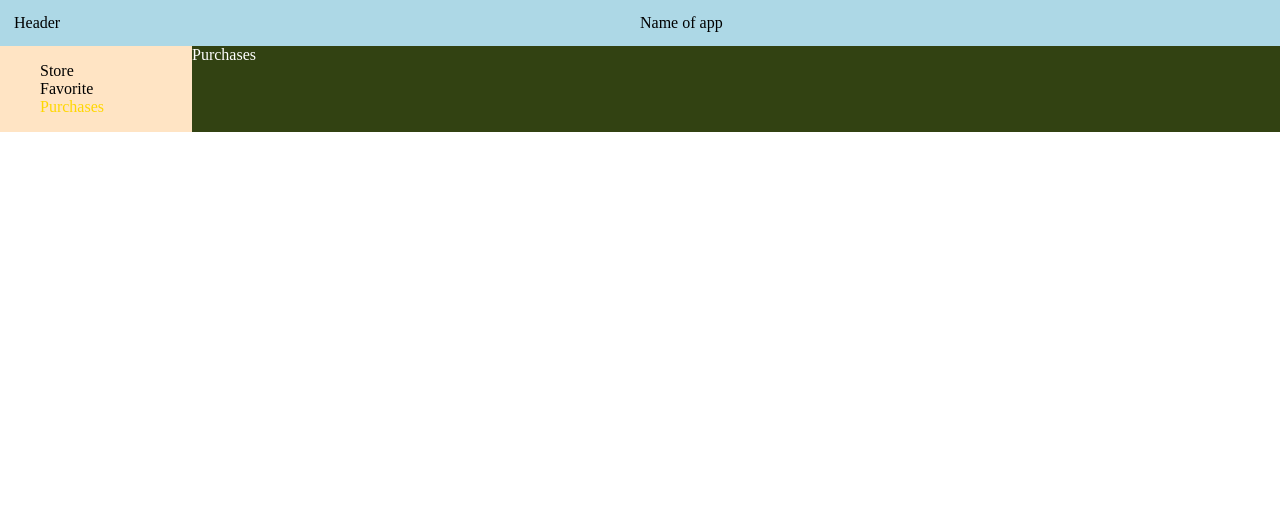
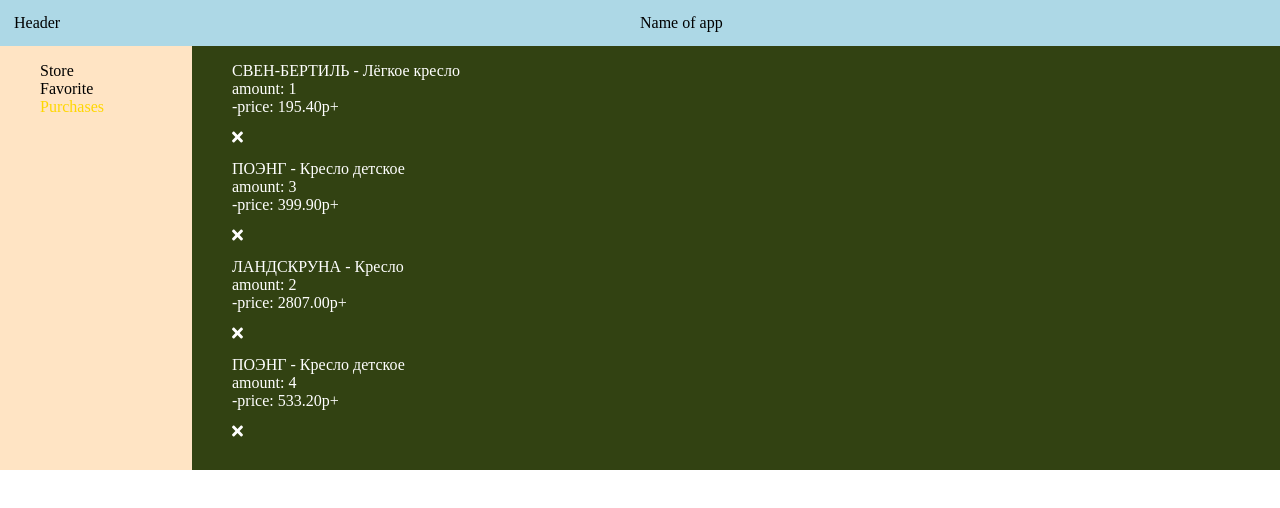
Before and after one commit to deminiro/smth, a React (Create React App) app in the folder smth/: page /purchases in a window 1280 px wide. Shown: the top 508 px of the page. Built offline with nearby package versions, Linux system fonts and the light colour scheme.

Commit message:
feat: start purchase page

```diff
--- a/smth/src/components/main/index.jsx
+++ b/smth/src/components/main/index.jsx
@@ -3,7 +3,10 @@
 import { useDispatch } from 'react-redux';
 import propTypes from 'prop-types';
 
-import { takeDataArmchairs, makeFavoriteThing, favoriteThingsFunc } from '../../redux/actions';
+import {
+  takeDataArmchairs, makeFavoriteThing, favoriteThingsFunc, changeAmountOfBuys,
+  returnPurchaseItems,
+} from '../../redux/actions';
 import Navbar from './navbar/navbar';
 import Purchases from './pages/purchases';
 import Market from './pages/market';
@@ -24,6 +27,7 @@
               dispatch(takeDataArmchairs());
               return (
                 <Market
+                  changeAmountOfBuys={changeAmountOfBuys}
                   dispatch={dispatch}
                   takeDataArmchairs={takeDataArmchairs}
                   makeFavoriteThing={makeFavoriteThing}
@@ -38,6 +42,7 @@
               dispatch(favoriteThingsFunc());
               return (
                 <Favorite
+                  changeAmountOfBuys={changeAmountOfBuys}
                   dispatch={dispatch}
                   store={store}
                   favoriteThingsFunc={favoriteThingsFunc}
@@ -46,7 +51,19 @@
               );
             }}
           />
-          <Route path="/purchases" component={Purchases} />
+          <Route
+            path="/purchases"
+            component={() => {
+              dispatch(returnPurchaseItems());
+              return (
+                <Purchases
+                  store={store}
+                  dispatch={dispatch}
+                  changeAmountOfBuys={changeAmountOfBuys}
+                />
+              );
+            }}
+          />
         </div>
       </BrowserRouter>
     </div>
--- a/smth/src/components/main/pages/favorite.jsx
+++ b/smth/src/components/main/pages/favorite.jsx
@@ -28,20 +28,23 @@
     <div className="profile-container">
       <ul className="list">
         {favoriteThings.map(({
-          img, nameOfThing, price, favorite,
+          img, nameOfThing, price, favorite, amountForBuy,
         }) => (
           <li className="list-element" key={img + price}>
             <img src={img} width="250" height="250" className="list-element__image" alt="armchair" />
             <div className="list-element__container-info">
               <div>
                 <p className="list-element__name">{nameOfThing}</p>
-                <p className="list-element__price">{price}</p>
+                <p className="list-element__price">{`${price}p`}</p>
               </div>
-              <FontAwesomeIcon
-                onClick={() => onClickOnIcon(img, favorite)}
-                icon={solidStar}
-                className="list-element__star"
-              />
+              <div>
+                <FontAwesomeIcon
+                  onClick={() => onClickOnIcon(img, favorite)}
+                  icon={solidStar}
+                  className="list-element__star"
+                />
+                <p className="list-element__amount-of-buy">{amountForBuy}</p>
+              </div>
             </div>
           </li>
         ))}
--- a/smth/src/components/main/pages/market.jsx
+++ b/smth/src/components/main/pages/market.jsx
@@ -7,9 +7,12 @@
 
 import './profileCss.css';
 
-const Market = ({ store, dispatch, makeFavoriteThing }) => {
+const Market = ({
+  store, dispatch, makeFavoriteThing, changeAmountOfBuys,
+}) => {
   const [dataMyProfile, setDataMyProfile] = useState(useSelector((state) => state.dataMyProfile));
   const [thing, setThing] = useState({ src: '', favorite: null });
+  const [valueOfBuys, setValueOfBuys] = useState({ imgSrc: '', symbol: '', value: 0 });
 
   function onClickOnIcon(img = '', favorite) {
     dispatch(makeFavoriteThing(img));
@@ -21,24 +24,53 @@
     setDataMyProfile(newData.dataMyProfile);
   }, [thing.src, thing.favorite]);
 
+  function changeValueOfBuys(imgSrc, symbol, value) {
+    dispatch(changeAmountOfBuys(imgSrc, symbol));
+    setValueOfBuys({ imgSrc, symbol, value });
+  }
+
+  useEffect(() => {
+    const newData = store.getState();
+    setDataMyProfile(newData.dataMyProfile);
+  }, [valueOfBuys.imgSrc, valueOfBuys.symbol, valueOfBuys.value]);
+
   return (
     <div className="profile-container">
       <ul className="list">
         {dataMyProfile.map(({
-          img, nameOfThing, price, favorite,
+          img, nameOfThing, price, favorite, amountForBuy,
         }) => (
           <li className="list-element" key={img + price}>
             <img src={img} width="250" height="250" className="list-element__image" alt="armchair" />
             <div className="list-element__container-info">
               <div>
                 <p className="list-element__name">{nameOfThing}</p>
-                <p className="list-element__price">{price}</p>
+                <p className="list-element__price">{`${price}p`}</p>
               </div>
-              <FontAwesomeIcon
-                onClick={() => onClickOnIcon(img, favorite)}
-                icon={favorite ? solidStar : faStar}
-                className="list-element__star"
-              />
+              <div>
+                <FontAwesomeIcon
+                  onClick={() => onClickOnIcon(img, favorite)}
+                  icon={favorite ? solidStar : faStar}
+                  className="list-element__star"
+                />
+                <div className="list-element__amount-of-buy-container">
+                  <button
+                    type="button"
+                    className="list-element-amount-of-buy__button"
+                    onClick={() => changeValueOfBuys(img, '-', amountForBuy)}
+                  >
+                    -
+                  </button>
+                  <p className="list-element-amount-of-buy__number">{amountForBuy}</p>
+                  <button
+                    type="button"
+                    className="list-element-amount-of-buy__button"
+                    onClick={() => changeValueOfBuys(img, '+', amountForBuy)}
+                  >
+                    +
+                  </button>
+                </div>
+              </div>
             </div>
           </li>
         ))}
@@ -56,6 +88,7 @@
   }),
   dispatch: propTypes.func,
   makeFavoriteThing: propTypes.func,
+  changeAmountOfBuys: propTypes.func,
 };
 
 Market.defaultProps = {
@@ -64,4 +97,5 @@
   }),
   dispatch: () => {},
   makeFavoriteThing: () => {},
+  changeAmountOfBuys: () => {},
 };
--- a/smth/src/components/main/pages/purchases.jsx
+++ b/smth/src/components/main/pages/purchases.jsx
@@ -1,7 +1,53 @@
-import React from 'react';
+import React, { useState } from 'react';
+import propTypes from 'prop-types';
+import { useSelector } from 'react-redux';
 
-const Purchases = () => (
-  <p>Purchases</p>
-);
+import { FontAwesomeIcon } from '@fortawesome/react-fontawesome';
+import { faTimes } from '@fortawesome/free-solid-svg-icons';
+
+const Purchases = ({ store, dispatch, changeAmountOfBuys }) => {
+  const [dataPurchases, setDataPurchases] = useState(useSelector((state) => state.dataMyProfile));
+
+  return (
+    <ul>
+      {dataPurchases.map(({
+        nameOfThing, price, amountForBuy, img,
+      }) => {
+        const priceByUnit = price * amountForBuy;
+        return (
+          <li key={img + price}>
+            <p>{nameOfThing}</p>
+            <p>{`amount: ${amountForBuy}`}</p>
+            <p>
+              <span>-</span>
+              {`price: ${priceByUnit.toFixed(2)}p`}
+              <span>+</span>
+            </p>
+            <FontAwesomeIcon
+              icon={faTimes}
+              className="list-element__star"
+            />
+          </li>
+        );
+      })}
+    </ul>
+  );
+};
 
 export default Purchases;
+
+Purchases.propTypes = {
+  store: propTypes.shape({
+    getState: propTypes.func,
+  }),
+  dispatch: propTypes.func,
+  changeAmountOfBuys: propTypes.func,
+};
+
+Purchases.defaultProps = {
+  store: propTypes.shape({
+    getState: () => {},
+  }),
+  dispatch: () => {},
+  changeAmountOfBuys: () => {},
+};
--- a/smth/src/redux/actions/index.js
+++ b/smth/src/redux/actions/index.js
@@ -11,6 +11,16 @@
   type: 'FAVORITE_THINGS',
 });
 
+export const changeAmountOfBuys = (imgSrc, symbol) => ({
+  type: 'CHANGE_AMOUNT_OF_BUYS',
+  imgSrc,
+  symbol,
+});
+
+export const returnPurchaseItems = () => ({
+  type: 'RETURN_PURCHASE_ITEMS',
+});
+
 export const nonSubmitedNewText = (text) => ({
   type: 'NON_SUBMITED_NEW_TEXT',
   text,
--- a/smth/src/redux/reducers/dataMyProfile.js
+++ b/smth/src/redux/reducers/dataMyProfile.js
@@ -2,69 +2,95 @@
 const data = [
   {
     img: 'https://ikeacity.by/UserFiles/products/images2/normal/903/832/21/legkoe-kreslo-ikea-ikea-ps-2012-0.jpg',
-    nameOfThing: 'Лёгкое кресло',
-    price: '224.70p',
+    nameOfThing: 'ПС Лёгкое - кресло',
+    price: 224.70,
     favorite: false,
+    amountForBuy: 0,
   },
   {
     img: 'https://ikeacity.by/UserFiles/products/images2/normal/303/777/46/kreslo-ikea-gessberg-0.jpg',
-    nameOfThing: 'ГЕССБЕРГ Кресло',
-    price: '974.70p',
+    nameOfThing: 'ГЕССБЕРГ - Кресло',
+    price: 974.70,
     favorite: false,
+    amountForBuy: 0,
   },
   {
     img: 'https://ikeacity.by/UserFiles/products/images2/normal/203/531/90/kreslo-ikea-fikshult-0.jpg',
-    nameOfThing: 'ФИКСХУЛЬТ Кресло',
-    price: '529p',
+    nameOfThing: 'ФИКСХУЛЬТ - Кресло',
+    price: 529,
     favorite: false,
+    amountForBuy: 0,
   },
   {
     img: 'https://ikeacity.by/UserFiles/products/images2/normal/192/271/69/legkoe-kreslo-ikea-leyf-arne-0.jpg',
-    nameOfThing: 'ЛЕЙФ-АРНЕ - лёгкое кресло',
-    price: '155.60p',
+    nameOfThing: 'ЛЕЙФ-АРНЕ - Лёгкое кресло',
+    price: 155.60,
     favorite: false,
+    amountForBuy: 0,
   },
   {
     img: 'https://ikeacity.by/UserFiles/products/images2/normal/592/271/72/legkoe-kreslo-ikea-sven-bertil-0.jpg',
-    nameOfThing: 'СВЕН-БЕРТИЛЬ - Легкое кресло',
-    price: '195.40p',
+    nameOfThing: 'СВЕН-БЕРТИЛЬ - Лёгкое кресло',
+    price: 195.40,
     favorite: false,
+    amountForBuy: 1,
   },
   {
     img: 'https://ikeacity.by/UserFiles/products/images2/normal/403/801/02/kreslo-detskoe-ikea-poeng-0.jpg',
     nameOfThing: 'ПОЭНГ - Кресло детское',
-    price: '133.30p',
+    price: 133.30,
     favorite: false,
+    amountForBuy: 3,
   },
   {
     img: 'https://ikeacity.by/UserFiles/products/images2/normal/492/488/82/kreslo-ikea-landskruna-0.jpg',
     nameOfThing: 'ЛАНДСКРУНА - Кресло',
-    price: '1403.50p',
+    price: 1403.50,
     favorite: false,
+    amountForBuy: 2,
   },
   {
     img: 'https://ikeacity.by/UserFiles/products/images2/normal/503/801/06/kreslo-detskoe-ikea-poeng-0.jpg',
     nameOfThing: 'ПОЭНГ - Кресло детское',
-    price: '133.30p',
+    price: 133.30,
     favorite: false,
+    amountForBuy: 4,
   },
   {
     img: 'https://ikeacity.by/UserFiles/products/images2/normal/703/308/70/kreslo-ikea-fikshult-0.jpg',
     nameOfThing: 'ФИКСХУЛЬТ - Кресло',
-    price: '529p',
+    price: 529,
     favorite: false,
+    amountForBuy: 0,
   },
 ];
 
-function makeFavoriteThing(imgSrc) {
-  data.forEach((el) => {
+function makeFavoriteThing(imgSrc, dataObj) {
+  dataObj.forEach((el) => {
     if (el.img === imgSrc) el.favorite = !el.favorite;
   });
-  return data;
+  return dataObj;
 }
 
 function returnFavoriteThings(dataObj) {
   return dataObj.filter((el) => el.favorite === true);
+}
+
+function changeAmountOfBuys(imgSrc, symbol, dataObj) {
+  dataObj.forEach((el) => {
+    if (el.img === imgSrc) {
+      if (symbol === '-' && el.amountForBuy > 0) {
+        el.amountForBuy -= 1;
+      } else if (symbol === '+' && el.amountForBuy < 10) {
+        el.amountForBuy += 1;
+      }
+    }
+  });
+  return dataObj;
+}
+
+function returnPurchaseItems(dataObj) {
+  return dataObj.filter((el) => el.amountForBuy > 0);
 }
 
 const dataMyProfile = (state = [], action) => {
@@ -72,9 +98,13 @@
     case 'DATA_ARMCHAIRS':
       return data;
     case 'MAKE_FAVORITE_THING':
-      return makeFavoriteThing(action.imgSrc);
+      return makeFavoriteThing(action.imgSrc, data);
     case 'FAVORITE_THINGS':
       return returnFavoriteThings(data);
+    case 'CHANGE_AMOUNT_OF_BUYS':
+      return changeAmountOfBuys(action.imgSrc, action.symbol, data);
+    case 'RETURN_PURCHASE_ITEMS':
+      return returnPurchaseItems(data);
     default:
       return state;
   }
```
Also changed, not shown: smth/src/components/main/pages/profileCss.css (line endings or trailing spaces).
